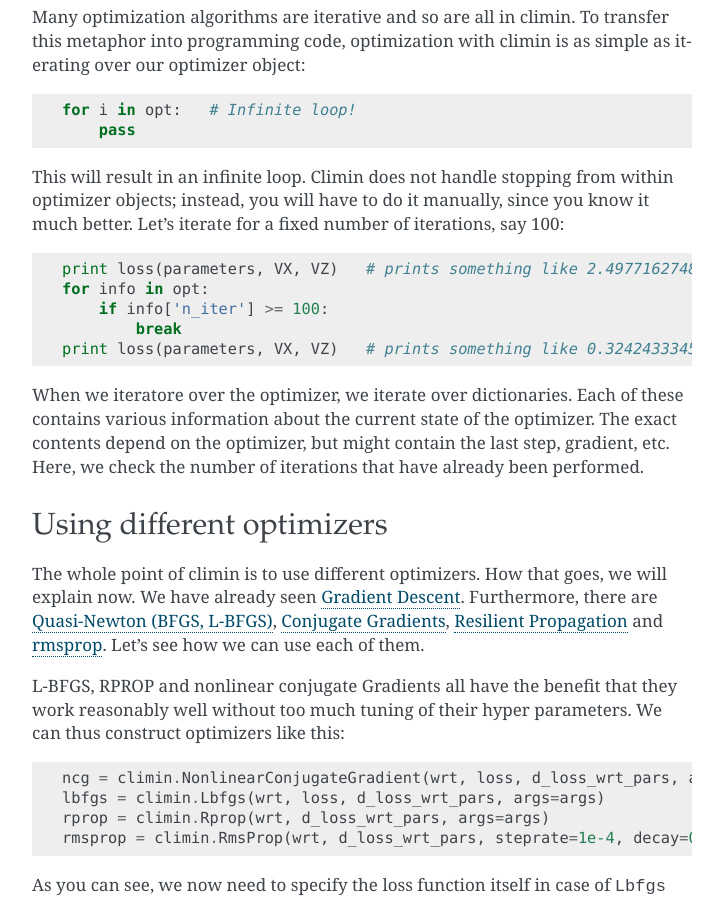
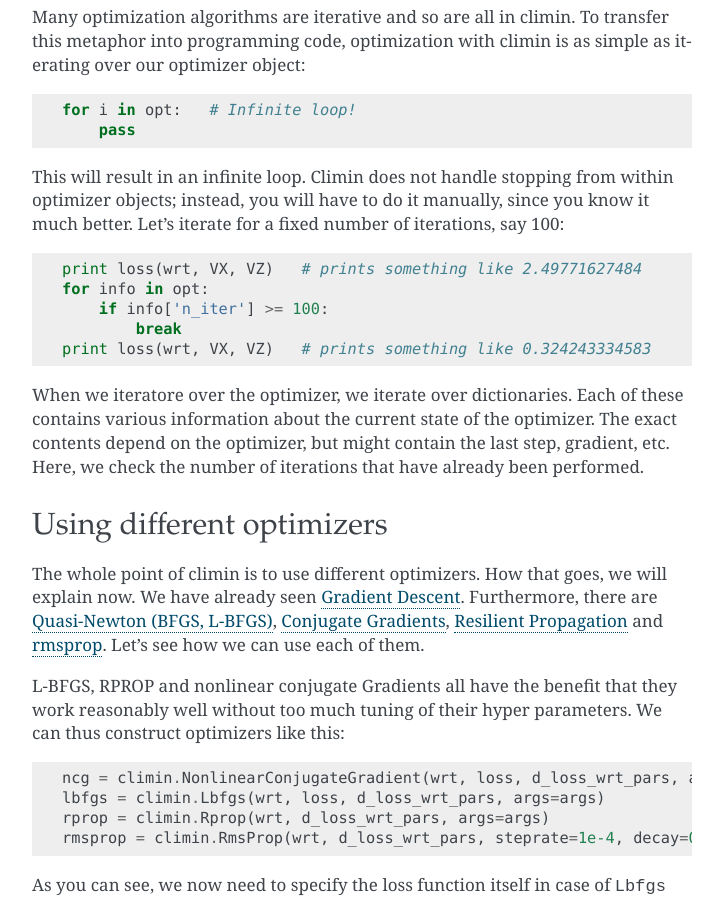
Before and after one commit to BRML/climin, a Sphinx documentation site: the page built from docs/source/tutorial.rst, in a window 1280 px wide and 900 px high, scrolled down 4253 px. Shown: the whole window, without its empty margins (388-1111 px from the left). Built offline with Sphinx 7.4.7, drawn with Linux system fonts in a browser that asks for light colours; formulas are drawn with MathJax 3.

Commit message:
doc correction suggestion

```diff
--- a/docs/source/tutorial.rst
+++ b/docs/source/tutorial.rst
@@ -234,11 +234,11 @@ This will result in an infinite loop. Climin does not handle stopping from
 within optimizer objects; instead, you will have to do it manually, since you
 know it much better. Let's iterate for a fixed number of iterations, say 100::
 
-    print loss(parameters, VX, VZ)   # prints something like 2.49771627484
+    print loss(wrt, VX, VZ)   # prints something like 2.49771627484
     for info in opt:
         if info['n_iter'] >= 100:
             break
-    print loss(parameters, VX, VZ)   # prints something like 0.324243334583
+    print loss(wrt, VX, VZ)   # prints something like 0.324243334583
 
 When we iteratore over the optimizer, we iterate over dictionaries. Each
 of these contains various information about the current state of the
```
